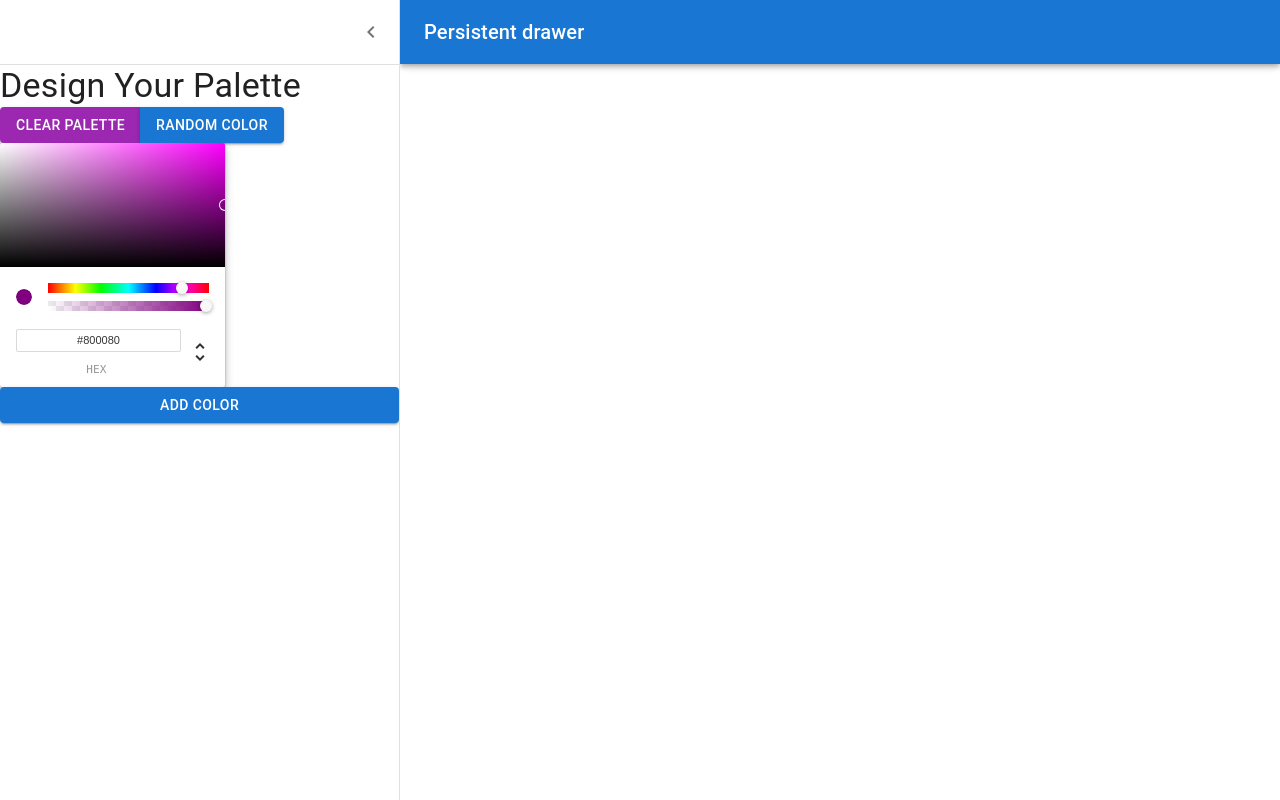
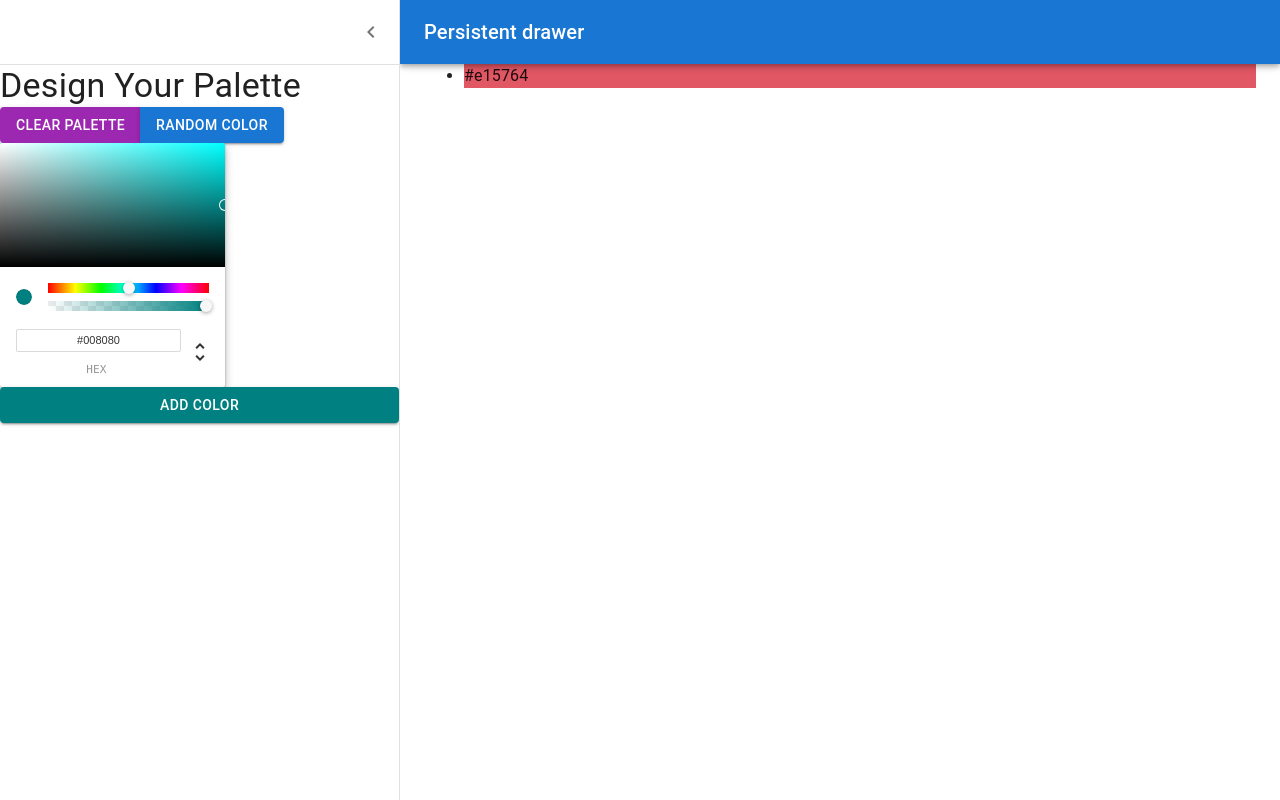
Before and after one commit to sterlingbarton/color-palette, a React (Vite) app in the folder color-palette/: page /palette/new in a window 1280 px wide. Both pictures are taken after a click on the button "open drawer". Built offline with nearby package versions, Linux system fonts and the light colour scheme.

Commit message:
connected button to color picker

```diff
--- a/color-palette/src/NewPaletteForm.jsx
+++ b/color-palette/src/NewPaletteForm.jsx
@@ -67,6 +67,7 @@ export default function NewPaletteForm() {
     const theme = useTheme();
     const [open, setOpen] = React.useState(false);
     const [currentColor, setCurrentColor] = React.useState('teal');
+    const [colors, setColors] = React.useState(['purple', '#e15764'])
 
 
     const handleDrawerOpen = () => {
@@ -76,6 +77,14 @@ export default function NewPaletteForm() {
     const handleDrawerClose = () => {
     setOpen(false);
     };
+
+    function updateCurrentColor(newColor){
+        setCurrentColor(newColor.hex)
+    }
+
+    function addNewColor(){
+        setColors([...colors, currentColor])
+    }
 
     return (
     <Box sx={{ display: 'flex' }}>
@@ -120,10 +129,13 @@ export default function NewPaletteForm() {
             <Button variant='contained' color='secondary'>Clear Palette</Button>
             <Button variant='contained' color='primary'>Random Color</Button>
         </ButtonGroup>
-        <ChromePicker color='purple' onChangeComplete={(newColor) => console.log(newColor)}/>
-        <Button variant='contained' color='primary'>Add Color</Button>
+        <ChromePicker color={currentColor} onChangeComplete={updateCurrentColor}/>
+        <Button variant='contained' color='primary' sx={{backgroundColor: currentColor}} onClick={addNewColor}>Add Color</Button>
         </Drawer>
         <Main open={open}>
+            <ul>
+                {colors.map(color => <li key={color} style={{backgroundColor: color}}>{color}</li>)}
+            </ul>
         <DrawerHeader />
         </Main>
     </Box>
```
